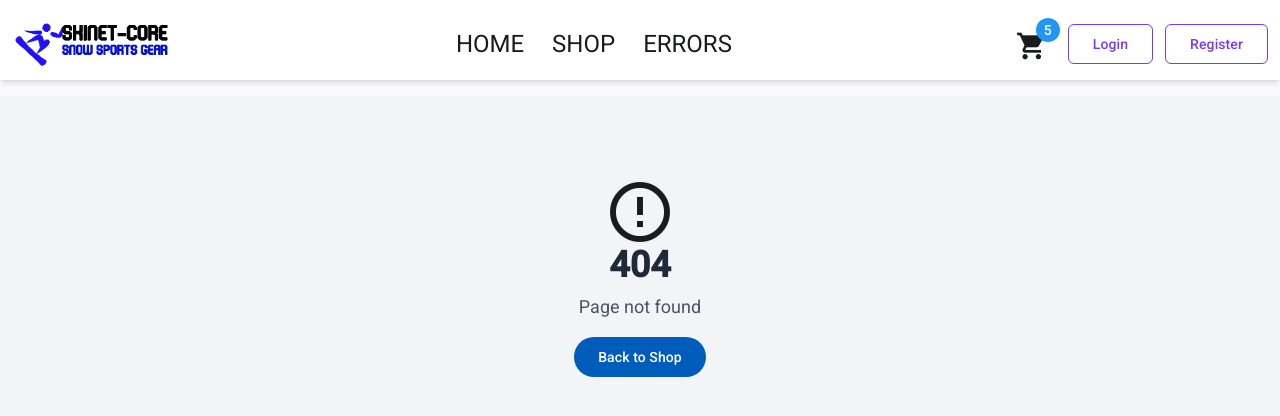
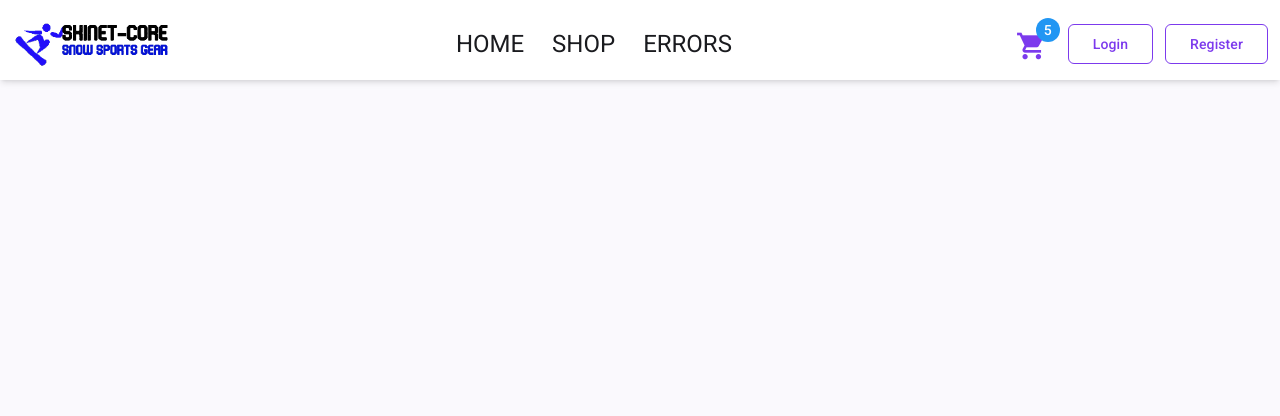
Before and after one commit to Petersonwei/skinet-server, an Angular app in the folder client/: page /cart in a window 1280 px wide. Before the commit this address led to /not-found. Shown: the top 416 px of the page. Built offline with nearby package versions, Linux system fonts and the light colour scheme.

Commit message:
#0113 feat: implement Cart feature with CartComponent, CartService, and Cart model

```diff
--- a/client/package.json
+++ b/client/package.json
@@ -32,6 +32,7 @@
     "@angular/router": "^20.3.0",
     "@tailwindcss/postcss": "^4.1.17",
     "autoprefixer": "^10.4.22",
+    "nanoid": "^5.1.6",
     "postcss": "^8.5.6",
     "rxjs": "~7.8.0",
     "tailwindcss": "^4.1.17",
--- a/client/src/app/app.routes.ts
+++ b/client/src/app/app.routes.ts
@@ -5,11 +5,13 @@ import { ProductDetailsComponent } from './features/shop/product-details/product
 import { TestErrorComponent } from './features/test-error/test-error.component';
 import { NotFoundComponent } from './shared/components/not-found/not-found.component';
 import { ServerErrorComponent } from './shared/components/server-error/server-error.component';
+import { CartComponent } from './features/cart/cart.component';
 
 export const routes: Routes = [
   { path: '', component: HomeComponent },
   { path: 'shop', component: ShopComponent },
   { path: 'shop/:id', component: ProductDetailsComponent },
+  { path: 'cart', component: CartComponent },
   { path: 'test-error', component: TestErrorComponent },
   { path: 'not-found', component: NotFoundComponent },
   { path: 'server-error', component: ServerErrorComponent },
--- /dev/null
+++ b/client/src/app/core/services/cart.service.ts
@@ -0,0 +1,8 @@
+import { Injectable } from '@angular/core';
+
+@Injectable({
+  providedIn: 'root'
+})
+export class CartService {
+
+}
--- /dev/null
+++ b/client/src/app/features/cart/cart.component.html
@@ -0,0 +1 @@
+<p>cart works!</p>
--- a/client/src/app/layout/header/header.component.html
+++ b/client/src/app/layout/header/header.component.html
@@ -16,7 +16,7 @@
                class="hover:underline">Errors</a>
         </nav>
         <div class="flex gap-3 items-center">
-            <a matBadge="5" matBadgeSize="large" class="custom-badge mt-2 mr-2 cursor-pointer">
+            <a routerLink="/cart" routerLinkActive="active" matBadge="5" matBadgeSize="large" class="custom-badge mt-2 mr-2 cursor-pointer">
                 <mat-icon>shopping_cart</mat-icon>
             </a>
             <button mat-stroked-button class="text-brand-primary">Login</button>
--- /dev/null
+++ b/client/src/app/shared/models/cart.ts
@@ -0,0 +1,21 @@
+import { nanoid } from 'nanoid';
+
+export type CartType = {
+  id: string;
+  items: CartItem[];
+}
+
+export type CartItem = {
+  productId: number;
+  productName: string;
+  price: number;
+  quantity: number;
+  pictureUrl: string;
+  brand: string;
+  type: string;
+}
+
+export class Cart implements CartType {
+  id = nanoid();
+  items: CartItem[] = [];
+}
```
Also changed, not shown: client/src/app/features/cart/cart.component.ts (added, +11 -0 lines), client/src/app/features/cart/cart.component.scss (added), 1 other file (tests, documents, lock files or other folders).
